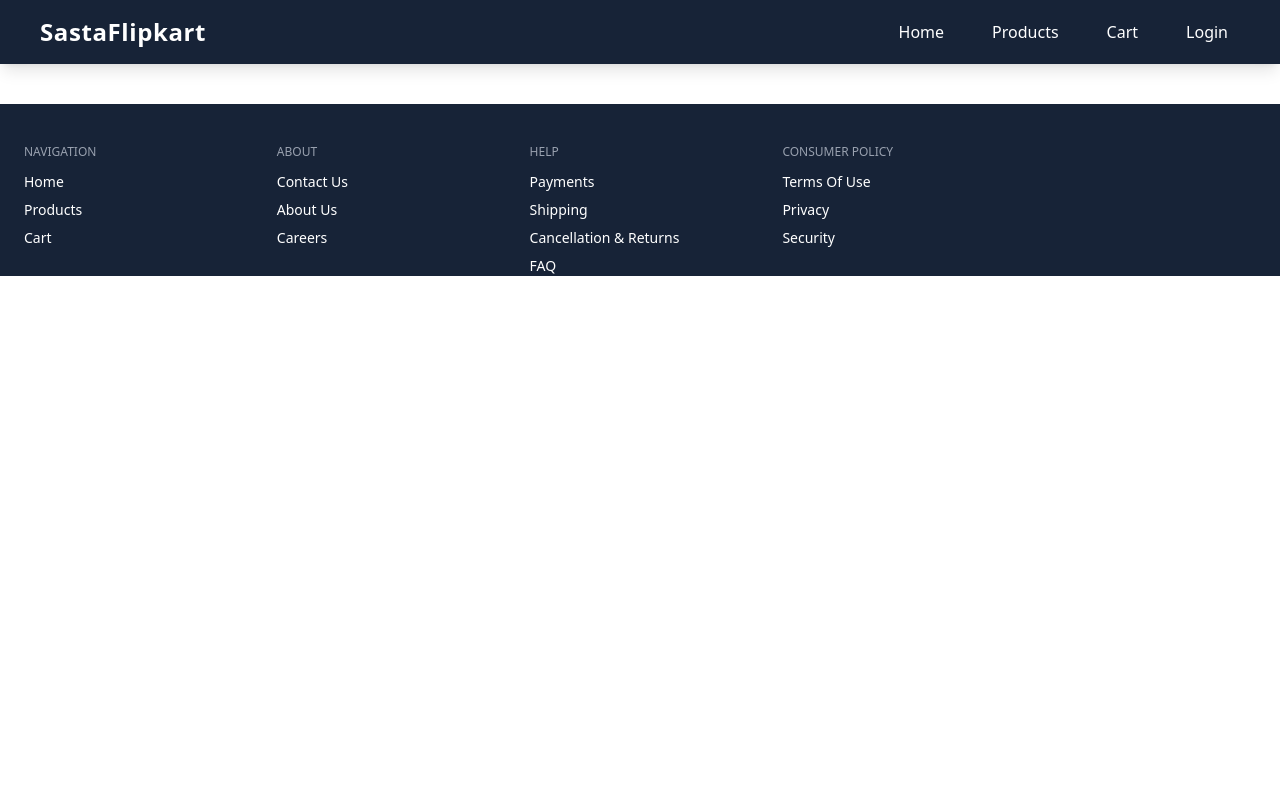
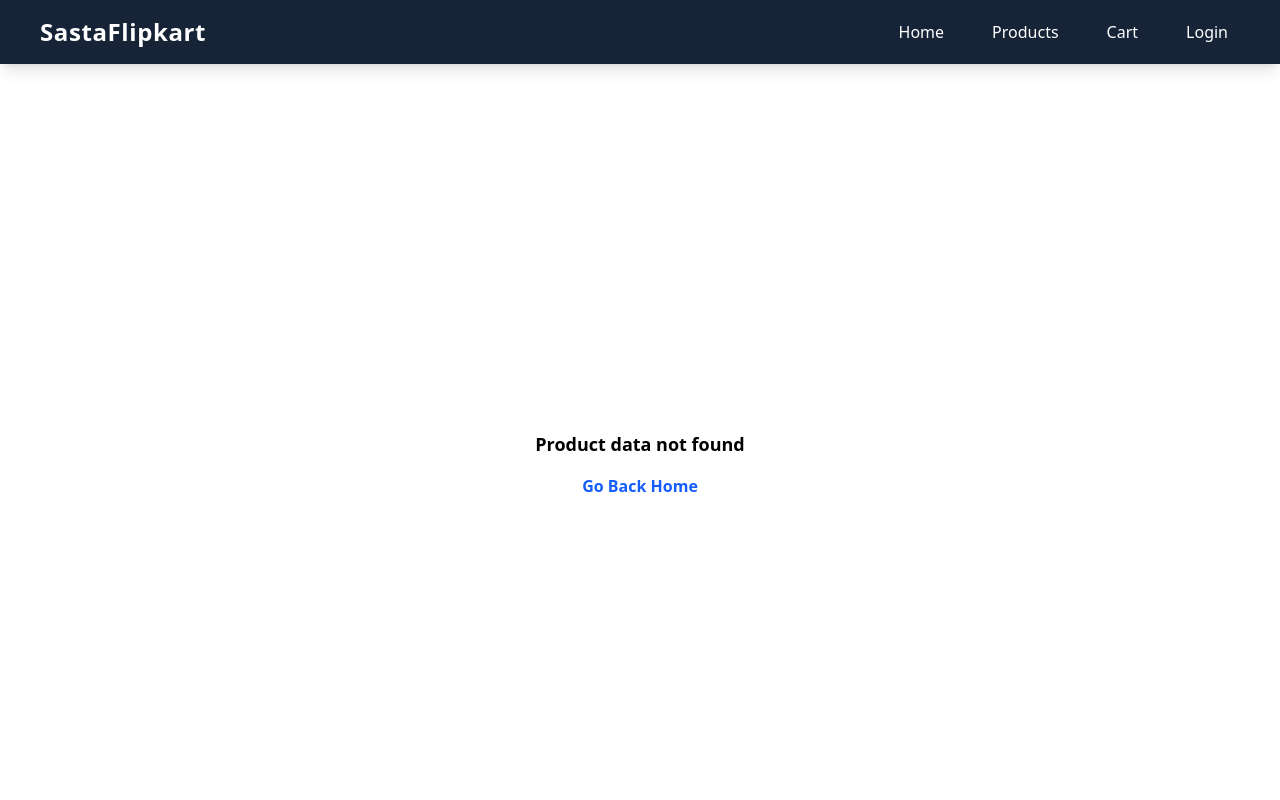
Before and after one commit to Nisita-Chandel/Flipcart-clone, a React app in the folder frontend/: page /details in a window 1280 px wide. Shown: the top 800 px of the page. Built offline with nearby package versions, Linux system fonts and the light colour scheme; the HTML template or start-up script is replaced by a standard one.

Commit message:
updated code

```diff
--- a/frontend/src/pages/Home.jsx
+++ b/frontend/src/pages/Home.jsx
@@ -42,7 +42,7 @@ const Home = () => {
               img: "https://i.pinimg.com/1200x/3d/10/8a/3d108a6c49fcd69b7afcc614c883c1bd.jpg",
             })
           }
-          className="rounded-lg col-span-2 h-[250px] w-150 object-cover cursor-pointer"
+          className="rounded-lg col-span-2 h-[250px] object-cover cursor-pointer"
           src="https://i.pinimg.com/1200x/3d/10/8a/3d108a6c49fcd69b7afcc614c883c1bd.jpg"
         />
 
@@ -53,7 +53,7 @@ const Home = () => {
               img: "https://i.pinimg.com/1200x/c4/f2/8d/c4f28d7ad6d2278c811c7b73db595099.jpg",
             })
           }
-          className="rounded-lg h-[250px] w-150 object-cover cursor-pointer"
+          className="rounded-lg h-[250px] object-cover cursor-pointer"
           src="https://i.pinimg.com/1200x/c4/f2/8d/c4f28d7ad6d2278c811c7b73db595099.jpg"
         />
       </div>
--- a/frontend/src/pages/ProductDetails.jsx
+++ b/frontend/src/pages/ProductDetails.jsx
@@ -1,9 +1,27 @@
-import { useLocation, useNavigate, useParams } from "react-router-dom";
+import { useLocation, useNavigate } from "react-router-dom";
 
 const ProductDetails = () => {
-  const { state } = useLocation();
+  const location = useLocation();
   const navigate = useNavigate();
-  const { title } = useParams();
+
+  const data = location.state;
+
+  // If user refreshes page and state is lost
+  if (!data) {
+    return (
+      <div className="min-h-screen flex flex-col items-center justify-center">
+        <p className="text-lg font-semibold mb-4">
+          Product data not found
+        </p>
+        <button
+          onClick={() => navigate("/")}
+          className="text-blue-600 font-semibold"
+        >
+          Go Back Home
+        </button>
+      </div>
+    );
+  }
 
   return (
     <div className="min-h-screen bg-gray-100 p-6">
@@ -16,15 +34,21 @@ const ProductDetails = () => {
 
       <div className="bg-white p-6 rounded-lg shadow-lg max-w-xl mx-auto">
         <img
-          src={state?.img}
+          src={data.img}
+          alt={data.title}
           className="h-64 w-full object-contain mb-4"
         />
-        <h1 className="text-2xl font-bold mb-2">{state?.title || title}</h1>
-        {state?.price && (
+
+        <h1 className="text-2xl font-bold mb-2">
+          {data.title || data.name}
+        </h1>
+
+        {data.price && (
           <p className="text-green-600 text-lg font-semibold">
-            {state.price}
+            {data.price}
           </p>
         )}
+
         <p className="text-gray-600 mt-4">
           This is the detailed description of the selected product.
         </p>
--- a/frontend/src/routes/Approutes.jsx
+++ b/frontend/src/routes/Approutes.jsx
@@ -17,7 +17,7 @@ const AppRoutes = () => {
       <Route path="/register" element={<Register />} />
       <Route path="/cart" element={<Cart />} />
       <Route path="/about" element={<About />} />
-      <Route path="/details/:title" element={<ProductDetails />} />
+      <Route path="/details" element={<ProductDetails />} />
 
 
     </Routes>
```
